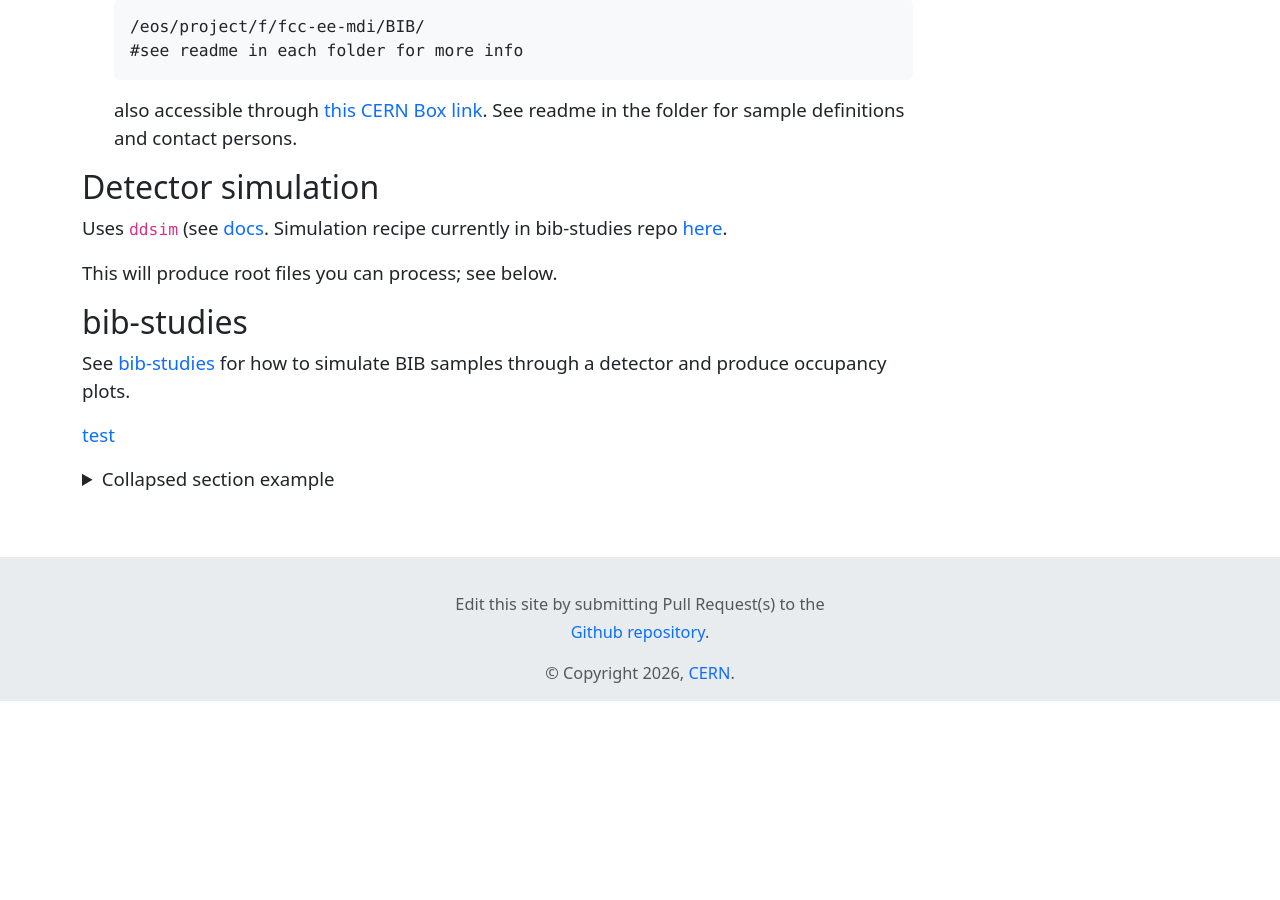
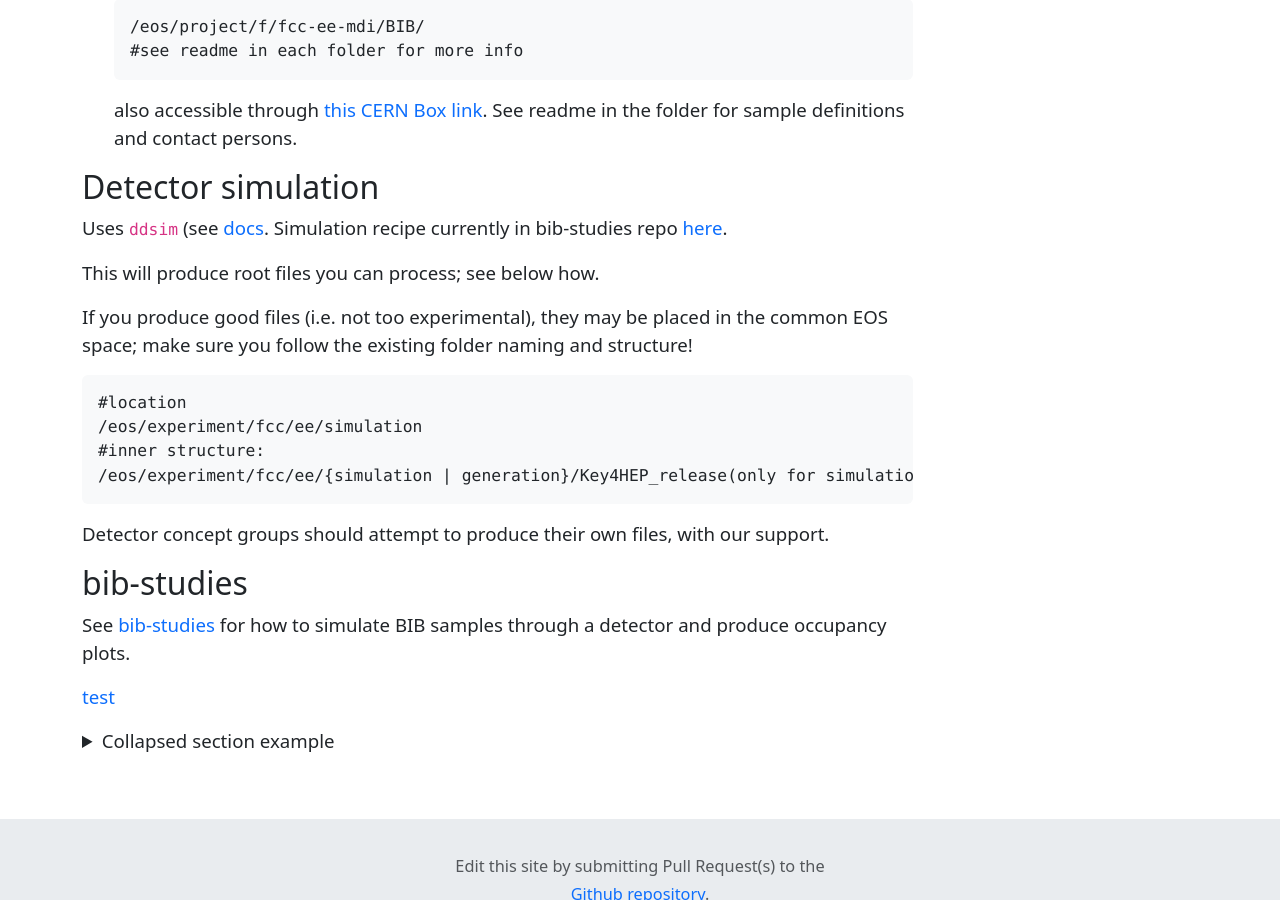
Before and after one commit to HEP-FCC/FCCSW, a Jekyll site: the page built from mdi/index.md, in a window 1280 px wide and 900 px high, scrolled down 3017 px. Built offline with Jekyll 4.4.1, drawn with Linux system fonts in a browser that asks for light colours; our own code applies the rules of GitHub Pages for plain Markdown files; before the commit the page ends 3718 px from its top, so only the background shows below that.

Commit message:
mdi: det sim: add file location

````diff
--- a/mdi/index.md
+++ b/mdi/index.md
@@ -75,7 +75,17 @@ also accessible through [this CERN Box link](https://cernbox.cern.ch/files/space
 
 Uses `ddsim` (see [docs]([url](https://fcc-ee-detector-full-sim.docs.cern.ch/DD4hep/)). Simulation recipe currently in bib-studies repo [here]([url](https://github.com/HEP-FCC/bib-studies/blob/main/simulation/README.md)).
 
-This will produce root files you can process; see below.
+This will produce root files you can process; see below how.
+
+If you produce good files (i.e. not too experimental), they may be placed in the common EOS space; make sure you follow the existing folder naming and structure!
+```sh
+#location
+/eos/experiment/fcc/ee/simulation
+#inner structure:
+/eos/experiment/fcc/ee/{simulation | generation}/Key4HEP_release(only for simulations)/ENERGY/EXPERIMENT/STAGE/SAMPLE"
+```
+
+Detector concept groups should attempt to produce their own files, with our support.
 
 ## bib-studies
 
````
